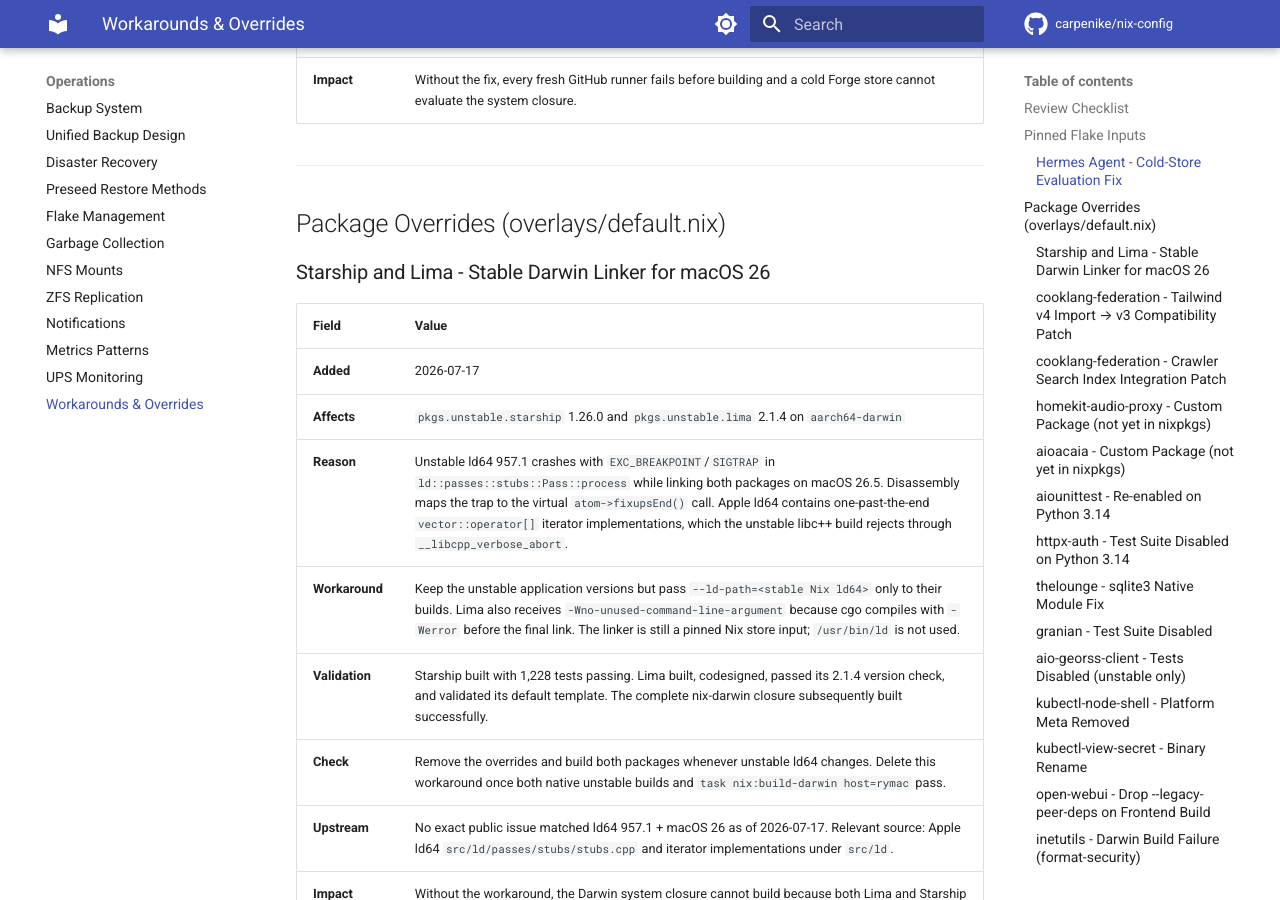
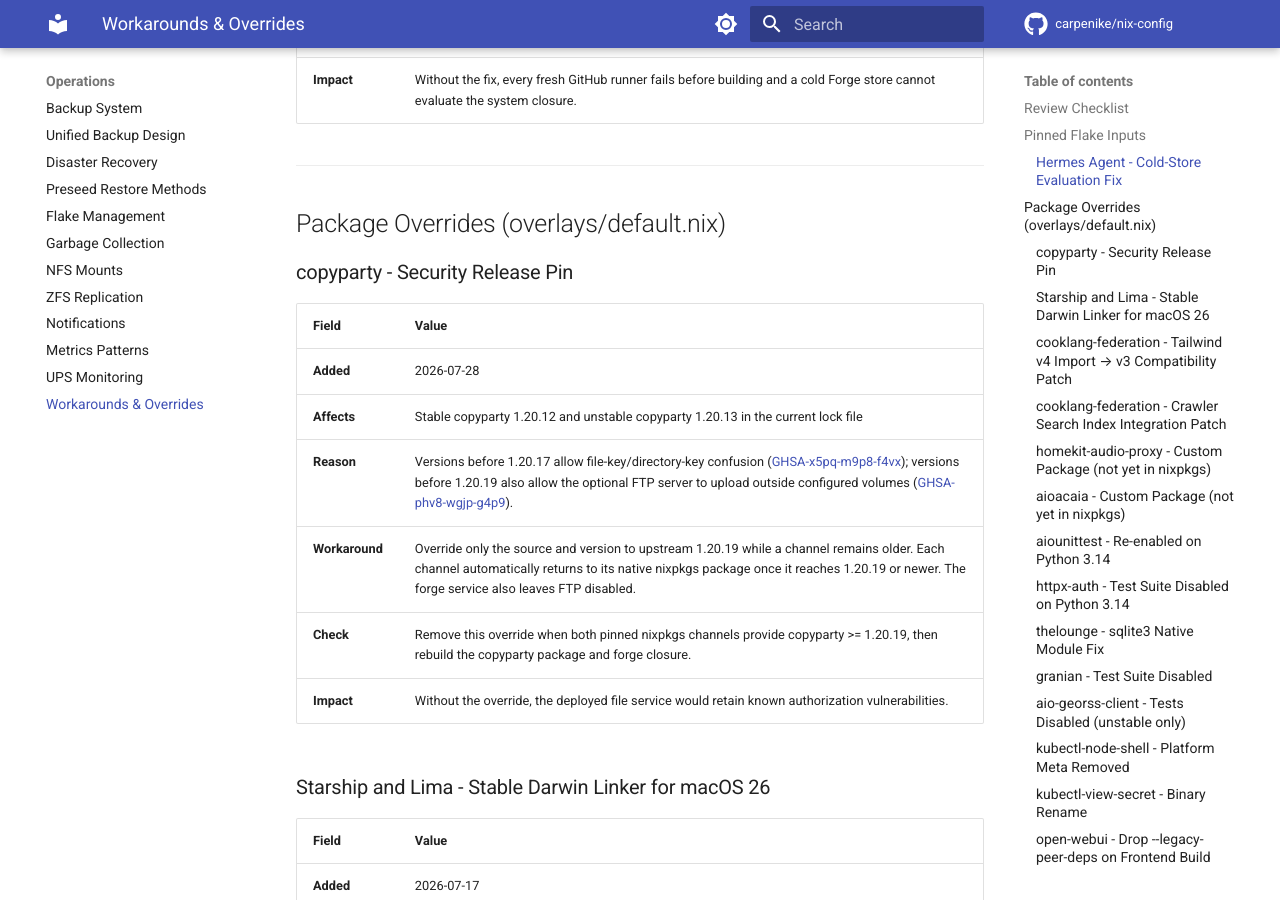
Before and after one commit to carpenike/nix-config, an MkDocs documentation site: the page built from docs/workarounds.md, in a window 1280 px wide and 900 px high, scrolled down 1279 px. Built offline with MkDocs 1.6.1 and Material for MkDocs 9.7.7, drawn with Linux system fonts in a browser that asks for light colours; comment, search, counter and statistics services are not loaded.

```diff
--- a/docs/workarounds.md
+++ b/docs/workarounds.md
@@ -36,6 +36,17 @@
 ---
 
 ## Package Overrides (overlays/default.nix)
+
+### copyparty - Security Release Pin
+
+| Field | Value |
+| --- | --- |
+| **Added** | 2026-07-28 |
+| **Affects** | Stable copyparty 1.20.12 and unstable copyparty 1.20.13 in the current lock file |
+| **Reason** | Versions before 1.20.17 allow file-key/directory-key confusion ([GHSA-x5pq-m9p8-f4vx](https://github.com/9001/copyparty/security/advisories/GHSA-x5pq-m9p8-f4vx)); versions before 1.20.19 also allow the optional FTP server to upload outside configured volumes ([GHSA-phv8-wgjp-g4p9](https://github.com/9001/copyparty/security/advisories/GHSA-phv8-wgjp-g4p9)). |
+| **Workaround** | Override only the source and version to upstream 1.20.19 while a channel remains older. Each channel automatically returns to its native nixpkgs package once it reaches 1.20.19 or newer. The forge service also leaves FTP disabled. |
+| **Check** | Remove this override when both pinned nixpkgs channels provide copyparty >= 1.20.19, then rebuild the copyparty package and forge closure. |
+| **Impact** | Without the override, the deployed file service would retain known authorization vulnerabilities. |
 
 ### Starship and Lima - Stable Darwin Linker for macOS 26
 
```
Also changed, not shown: 6 other files.
